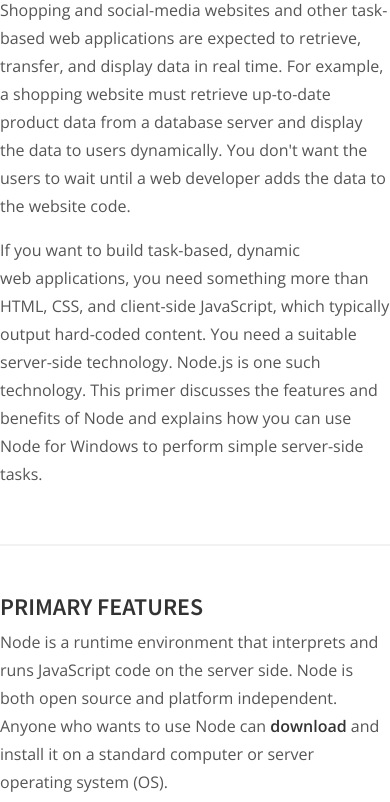
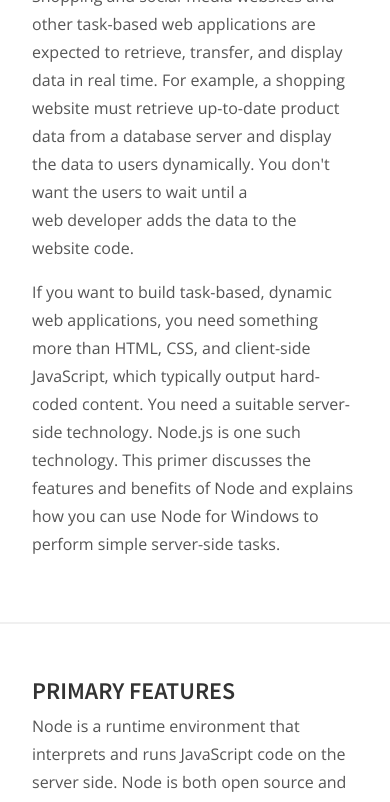
Before and after one commit to shambhavithakur/fccTechnicalDocumentation, a plain HTML site: page index.html in a window 390 px wide. Shown: the part 236-1038 px from the top of the page. Drawn offline with nearby package versions, Linux system fonts and the light colour scheme.

Commit message:
Update <hr> code and change font-size of first <h2>

```diff
--- a/style.css
+++ b/style.css
@@ -97,7 +97,7 @@
   bottom: 0;
   width: 280px;
   padding: 68px 0 40px;
-  border-right: 2px solid rgba(0, 0, 0, 0.05);
+  border-right: 1px solid rgb(240, 240, 240);
   background: #fff;
   font-size: 90%;
   overflow-y: auto;
@@ -174,17 +174,19 @@
   border-bottom: 1px solid rgb(19, 19, 19);
 }
 hr {
+  padding: 0;
+  border: none;
+}
+hr:before {
+  content: "";
+  display: block;
+  position: absolute;
+  right: 0;
+  max-width: 100%;
   width: 100%;
-  /* position: relative; */
-  /* left: -280px; */
-  /* left: 0;
-  right: 0; */
-  padding: 0;
-  margin: 0 auto;
-  border-color: rgba(0, 0, 0, 0.05);
-  border-width: 2px 0 0;
-  overflow: hidden;
+  border: 1px solid rgb(240, 240, 240);
 }
+
 code,
 pre {
   background: rgb(240, 240, 240);
@@ -227,9 +229,6 @@
     padding-left: 200px;
     padding-right: 0;
   }
-  /* hr {
-    left: -80px;
-  } */
   #navbar {
     transform: translateX(0);
   }
@@ -256,9 +255,6 @@
     padding-left: 80px;
     padding-right: 24px;
   }
-  /* hr {
-    left: -80px;
-  } */
 }
 @media screen and (min-width: 1555px) {
   #main-doc-container {
@@ -266,9 +262,13 @@
     padding-right: 440px;
   }
 }
-@media screen and (max-width: 1179px) {
-  /* hr {
-    left: 0;
-    right: 0;
-  } */
+@media screen and (max-width: 799px) {
+  #main-doc-container {
+    padding-left: 32px;
+    padding-right: 32px;
+    margin: 0 auto;
+  }
+  #main-doc-container > section:first-child h2 {
+    font-size: 40px;
+  }
 }
```
